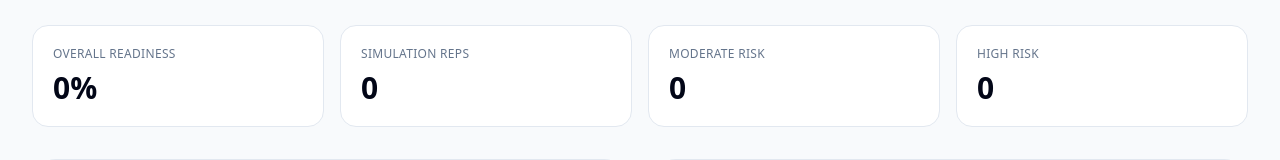
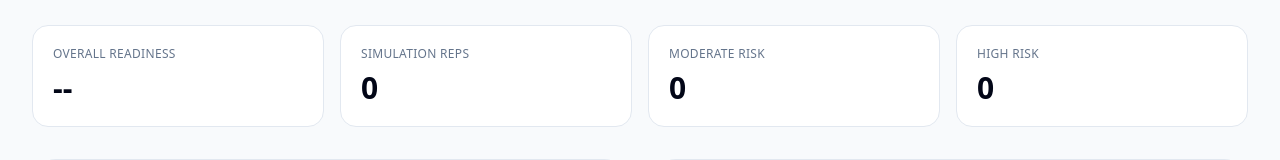
Before and after one commit to jmarc296-jpg/instructional-leadership-practice, a Next.js app: page /district in a window 1280 px wide. Shown: the part 767-927 px from the top of the page. Built offline with nearby package versions, Linux system fonts and the light colour scheme.

Commit message:
Improve empty state metrics

```diff
--- a/app/district/page.tsx
+++ b/app/district/page.tsx
@@ -102,7 +102,7 @@ export default function DistrictPage() {
         )}
 
         <section className="grid gap-4 md:grid-cols-4">
-          <Metric label="Overall Readiness" value={`${summary.averageReadiness}%`} />
+          <Metric label="Overall Readiness" value={hasData ? `${summary.averageReadiness}%` : "--"} />
           <Metric label="Simulation Reps" value={`${summary.total}`} />
           <Metric label="Moderate Risk" value={`${summary.moderateRisk}`} />
           <Metric label="High Risk" value={`${summary.highRisk}`} />
```
